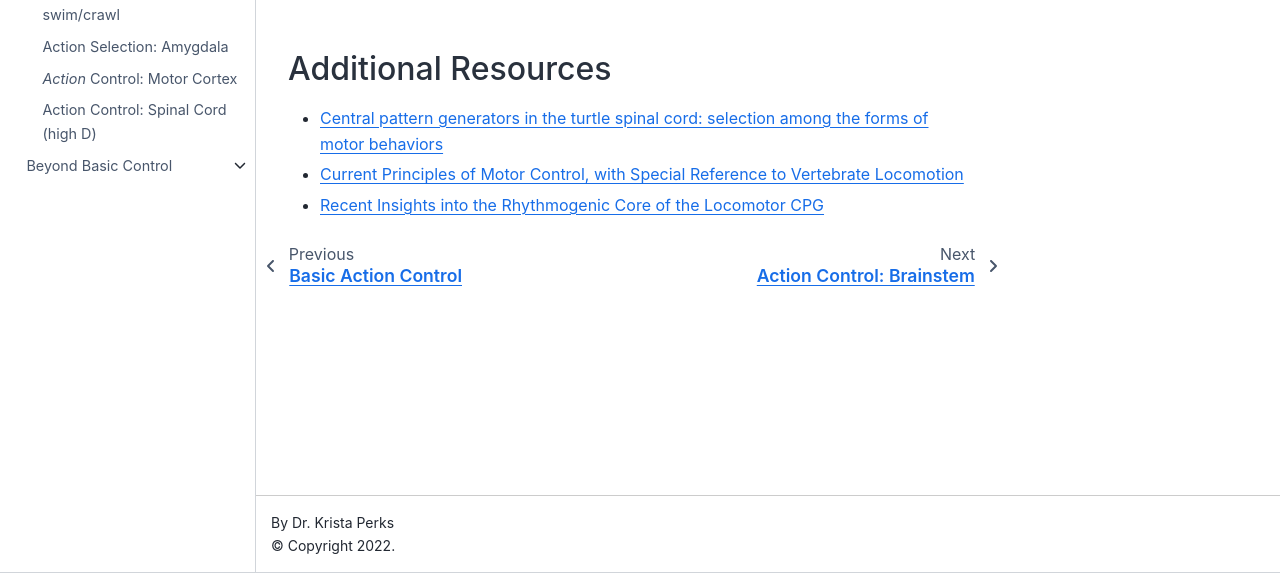
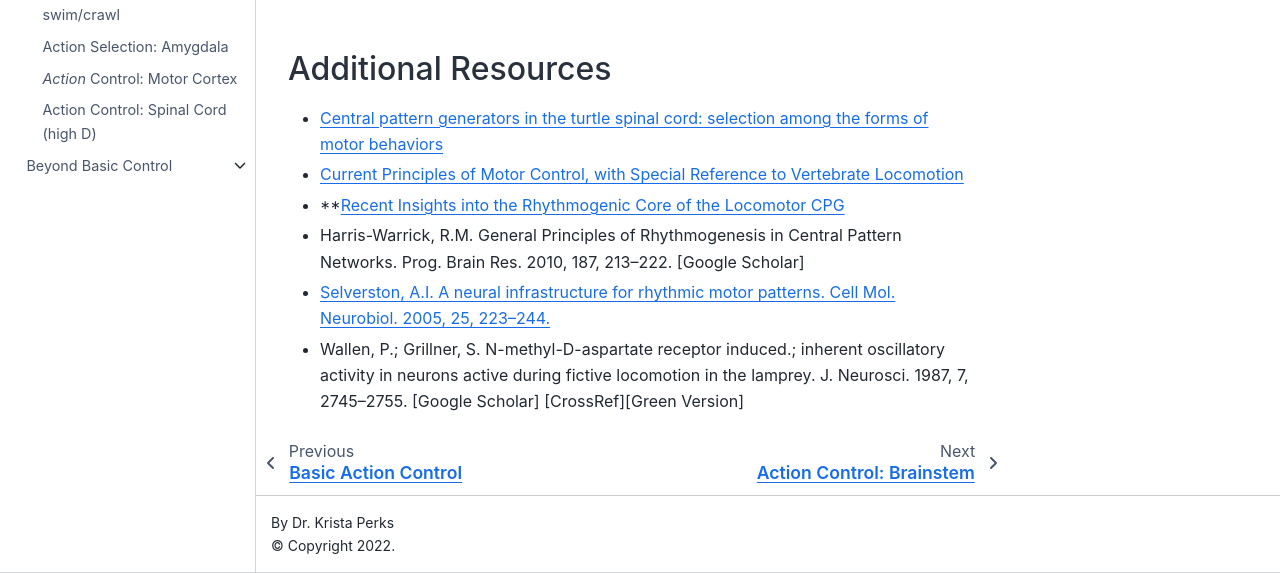
Before and after one commit to neurologic/Neurobiology-Movement, a Jupyter Book: the page built from markdown/action-control_cpg.md, in a window 1280 px wide and 1358 px high. Shown: the part 785-1358 px from the top of the window. Built offline with Jupyter Book 1.0.4 settings and Sphinx 7.4.7 and the Sphinx Book theme 1.1.4, drawn with Linux system fonts in a browser that asks for light colours; pages that are not in the unit, such as notebooks, are missing from menus.

Commit message:
regular push

```diff
--- a/markdown/action-control_cpg.md
+++ b/markdown/action-control_cpg.md
@@ -8,4 +8,7 @@
 
 - [Central pattern generators in the turtle spinal cord: selection among the forms of motor behaviors](https://doi.org/10.1152/jn.00602.2017)
 - [Current Principles of Motor Control, with Special Reference to Vertebrate Locomotion](https://doi.org/10.1152/physrev.00015.2019)
-- [Recent Insights into the Rhythmogenic Core of the Locomotor CPG](https://doi.org/10.3390/ijms22031394)
+- **[Recent Insights into the Rhythmogenic Core of the Locomotor CPG](https://doi.org/10.3390/ijms22031394)
+- Harris-Warrick, R.M. General Principles of Rhythmogenesis in Central Pattern Networks. Prog. Brain Res. 2010, 187, 213–222. [Google Scholar]
+- [Selverston, A.I. A neural infrastructure for rhythmic motor patterns. Cell Mol. Neurobiol. 2005, 25, 223–244.](https://www.ncbi.nlm.nih.gov/pubmed/16050035)
+- Wallen, P.; Grillner, S. N-methyl-D-aspartate receptor induced.; inherent oscillatory activity in neurons active during fictive locomotion in the lamprey. J. Neurosci. 1987, 7, 2745–2755. [Google Scholar] [CrossRef][Green Version]
```
Also changed, not shown: markdown/cells-circuits.md (+1 -0 lines), markdown/tectum.md (+1 -0 lines), images/kinematics_markers_Fukuchi.png (added), 1 other file.
